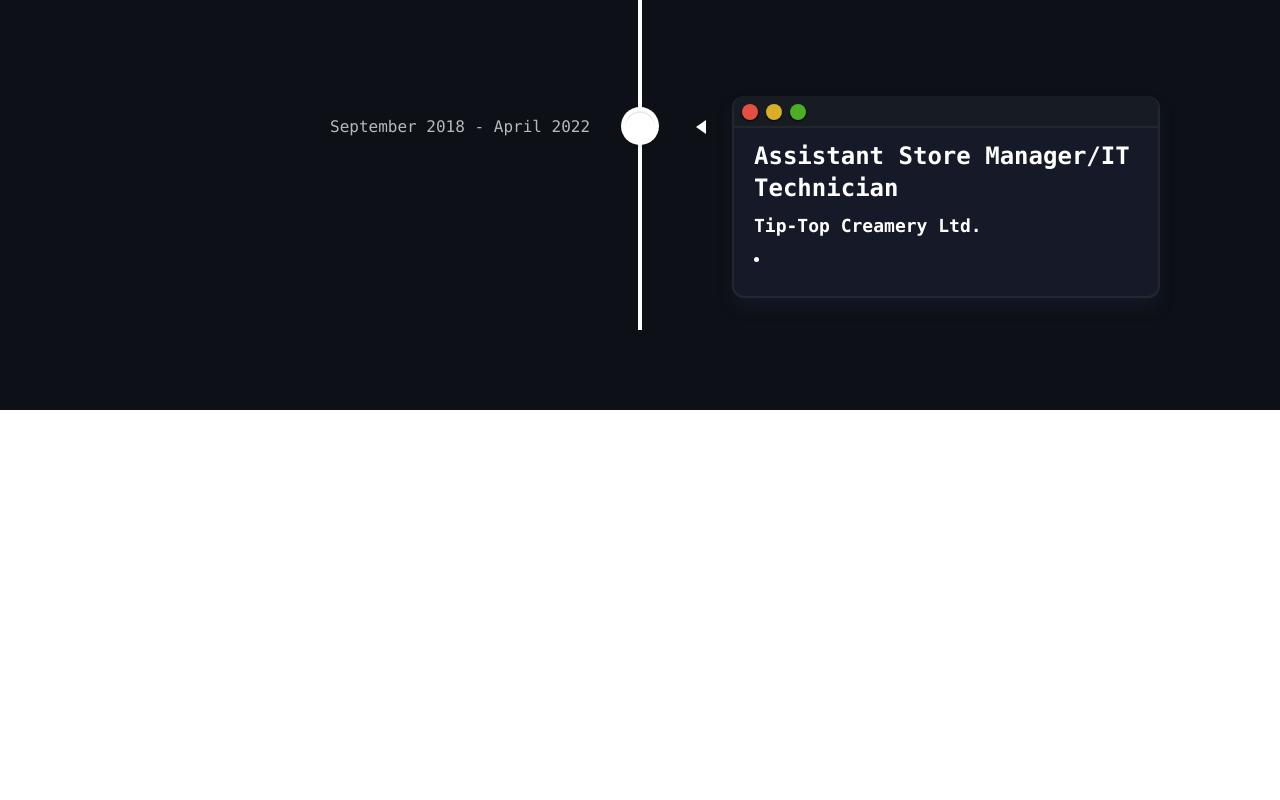
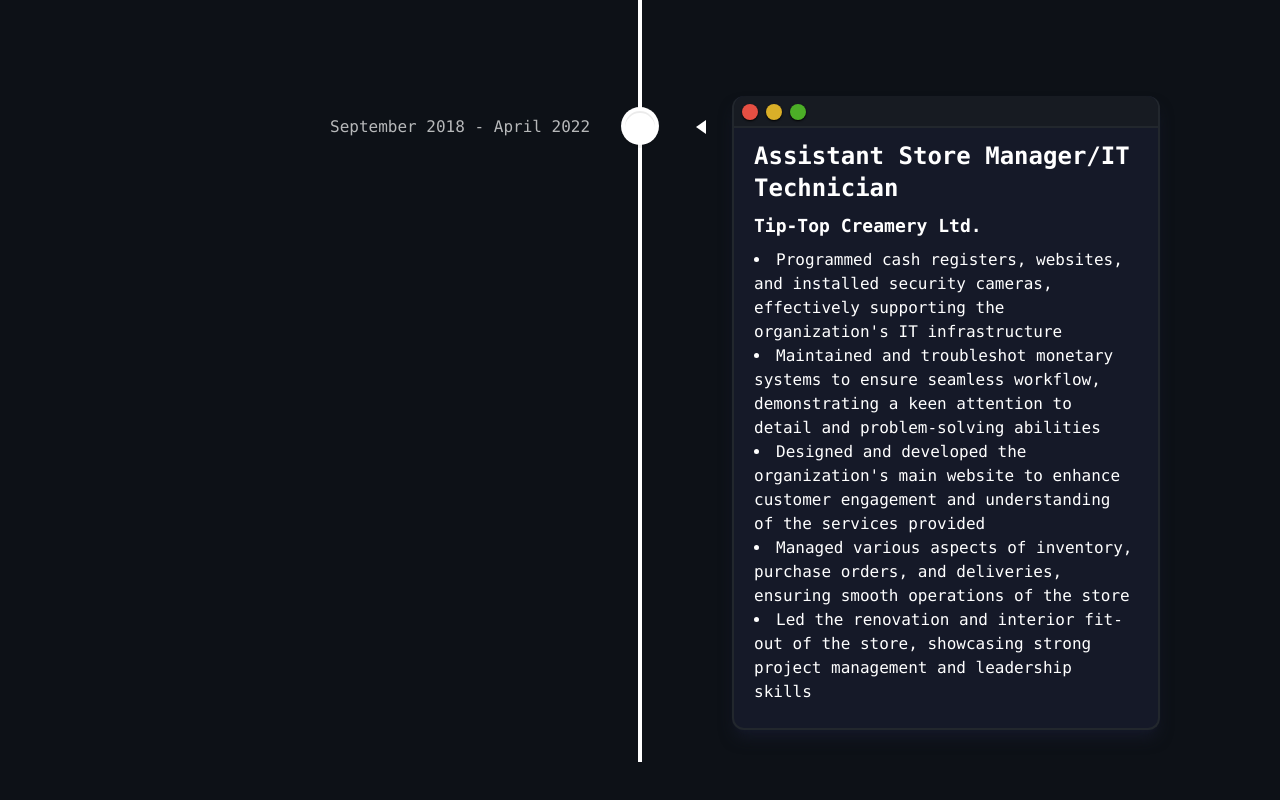
Before and after one commit to xyronic15/Portfolio, a React (Create React App) app in the folder xyron-brual/: page / in a window 1280 px wide. Shown: the part 5316-6116 px from the top of the page. Before the commit the page ends 5726 px from the top, so only its background shows below. Built offline with nearby package versions, Linux system fonts and the light colour scheme.

Commit message:
Updated the experience

```diff
--- a/xyron-brual/src/constants/index.js
+++ b/xyron-brual/src/constants/index.js
@@ -191,6 +191,12 @@
     title: "Assistant Store Manager/IT Technician",
     date: "September 2018 - April 2022",
     company: "Tip-Top Creamery Ltd.",
-    description: [""],
+    description: [
+      "Programmed cash registers, websites, and installed security cameras, effectively supporting the organization's IT infrastructure",
+      "Maintained and troubleshot monetary systems to ensure seamless workflow, demonstrating a keen attention to detail and problem-solving abilities",
+      "Designed and developed the organization's main website to enhance customer engagement and understanding of the services provided",
+      "Managed various aspects of inventory, purchase orders, and deliveries, ensuring smooth operations of the store",
+      "Led the renovation and interior fit-out of the store, showcasing strong project management and leadership skills",
+    ],
   },
 ];
```
